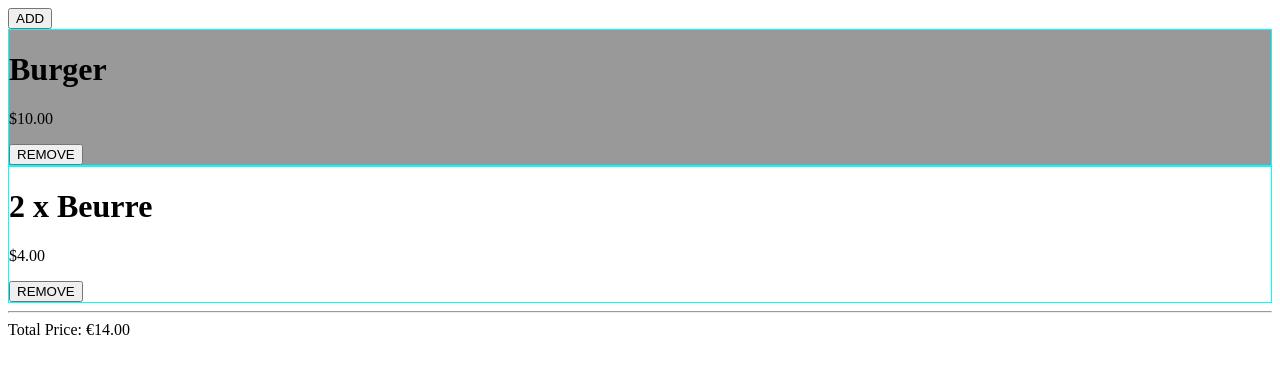
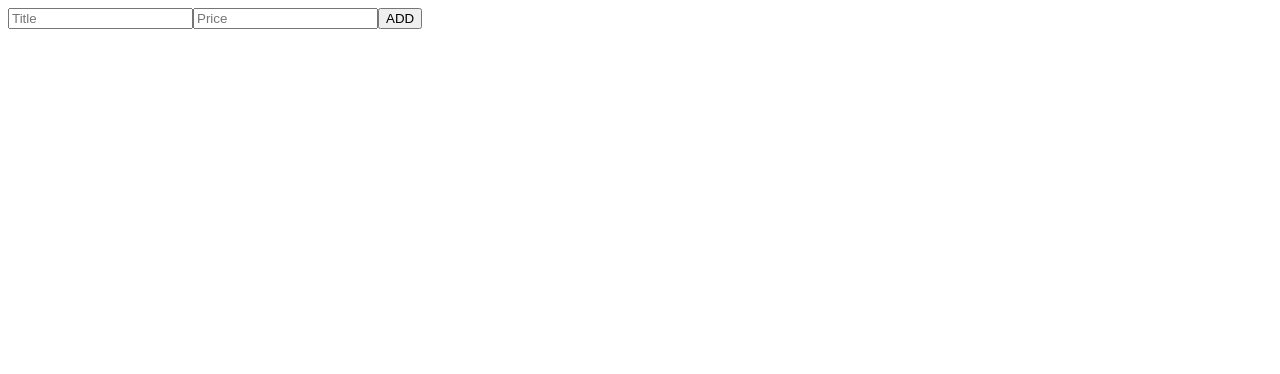
Before and after one commit to wishtack-training/wt-training-angular, an Angular app: page / in a window 1280 px wide. Shown: the top 374 px of the page. Built offline with nearby package versions, Linux system fonts and the light colour scheme.

Commit message:
✅ Added `<wt-sandwich-form>`.

```diff
--- a/src/app/cart/cart-detail/cart-detail.component.html
+++ b/src/app/cart/cart-detail/cart-detail.component.html
@@ -1,4 +1,4 @@
-<button (click)="addSandwich()">ADD</button>
+<wt-sandwich-form (sandwichSubmit)="addSandwich($event)"></wt-sandwich-form>
 
 <div
     *ngFor="let sandwich of getSandwichList(); let even=even">
--- a/src/app/cart/cart-detail/cart-detail.component.ts
+++ b/src/app/cart/cart-detail/cart-detail.component.ts
@@ -1,4 +1,4 @@
-import { Component, OnInit } from '@angular/core';
+import { Component } from '@angular/core';
 import { Cart } from '../cart';
 import { Sandwich } from '../sandwich';
 
@@ -7,30 +7,12 @@ import { Sandwich } from '../sandwich';
     templateUrl: './cart-detail.component.html',
     styleUrls: ['./cart-detail.component.scss']
 })
-export class CartDetailComponent implements OnInit {
+export class CartDetailComponent {
 
     private _cart = new Cart();
 
-    ngOnInit() {
-        this._cart.addSandwich(new Sandwich({
-            title: 'Burger',
-            price: 10
-        }));
-        this._cart.addSandwich(new Sandwich({
-            title: '2 x Beurre',
-            price: 4
-        }));
-    }
-
-    addSandwich() {
-
-        const title = prompt('Title');
-        const price = parseInt(prompt('Price'), 10);
-
-        const sandwich = new Sandwich({title, price});
-
+    addSandwich(sandwich: Sandwich) {
         this._cart.addSandwich(sandwich);
-
     }
 
     getSandwichList() {
@@ -48,5 +30,4 @@ export class CartDetailComponent implements OnInit {
     removeSandwich(sandwich: Sandwich) {
         this._cart.removeSandwich(sandwich);
     }
-
 }
--- /dev/null
+++ b/src/app/sandwich/sandwich-form/sandwich-form.component.html
@@ -0,0 +1,11 @@
+<form
+    [formGroup]="sandwichForm"
+    (ngSubmit)="submit()">
+
+    <input formControlName="title" placeholder="Title" type="text">
+
+    <input formControlName="price" placeholder="Price" type="number">
+
+    <button type="submit">ADD</button>
+
+</form>
--- /dev/null
+++ b/src/app/sandwich/sandwich-form/sandwich-form.component.ts
@@ -0,0 +1,25 @@
+import { Component, EventEmitter, Output } from '@angular/core';
+import { FormControl, FormGroup } from '@angular/forms';
+import { Sandwich } from '../../cart/sandwich';
+
+@Component({
+    selector: 'wt-sandwich-form',
+    templateUrl: './sandwich-form.component.html',
+    styleUrls: ['./sandwich-form.component.scss']
+})
+export class SandwichFormComponent {
+
+    @Output() sandwichSubmit = new EventEmitter<Sandwich>();
+
+    sandwichForm = new FormGroup({
+        title: new FormControl(),
+        price: new FormControl()
+    });
+
+    submit() {
+        const sandwich = new Sandwich(this.sandwichForm.value);
+        this.sandwichSubmit.emit(sandwich);
+        this.sandwichForm.reset();
+    }
+
+}
```
Also changed, not shown: src/app/app.module.ts (+6 -2 lines), src/app/sandwich/sandwich-form/sandwich-form.component.scss (added).
